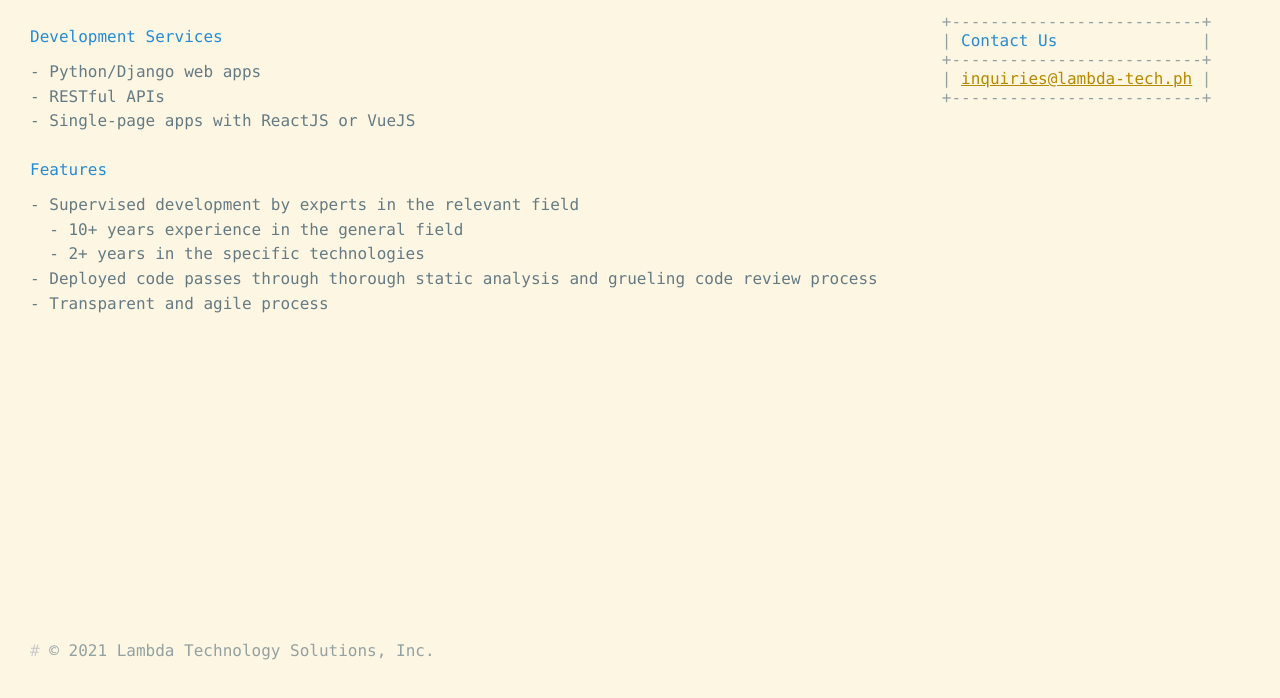
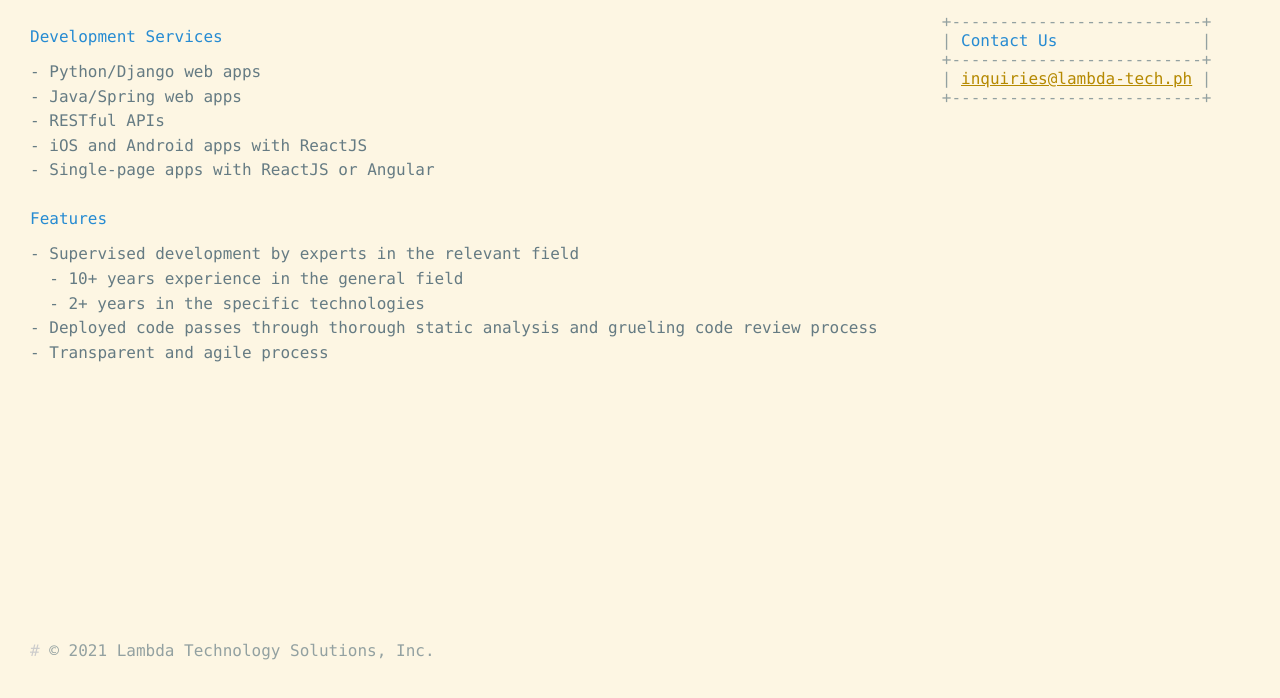
Before and after one commit to lambda-tech-ph/lambda-splash, a plain HTML site: page index.html in a window 1280 px wide. Shown: the part 94-792 px from the top of the page. Drawn offline with Linux system fonts and the light colour scheme.

Commit message:
Update list of services

```diff
--- a/index.html
+++ b/index.html
@@ -93,8 +93,10 @@
         <h3>Development Services</h3>
         <ul>
             <li>Python/Django web apps</li>
+            <li>Java/Spring web apps</li>
             <li>RESTful APIs</li>
-            <li>Single-page apps with ReactJS or VueJS</li>
+            <li>iOS and Android apps with ReactJS</li>
+            <li>Single-page apps with ReactJS or Angular</li>
         </ul>
         <h3>Features</h3>
         <ul>
```
